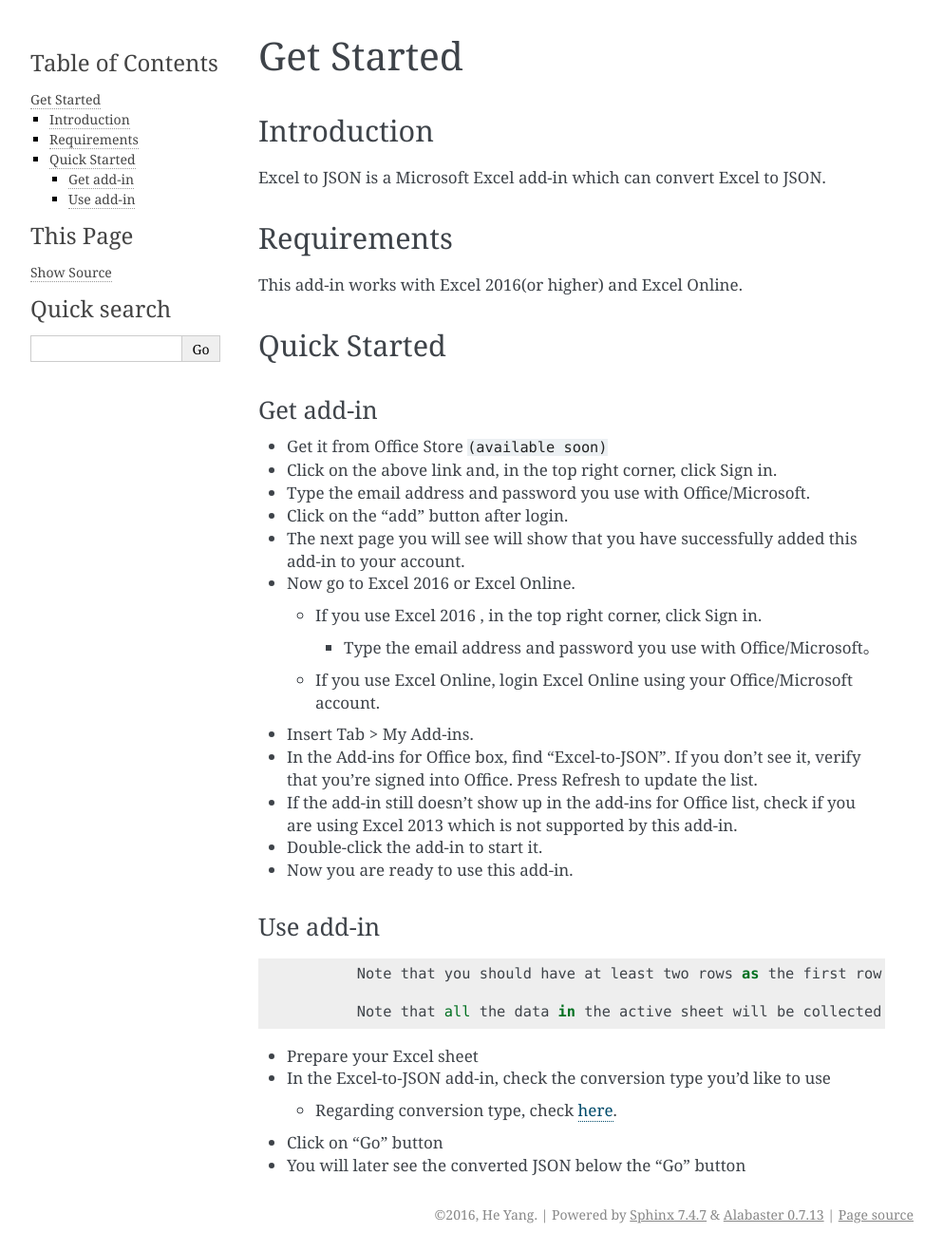
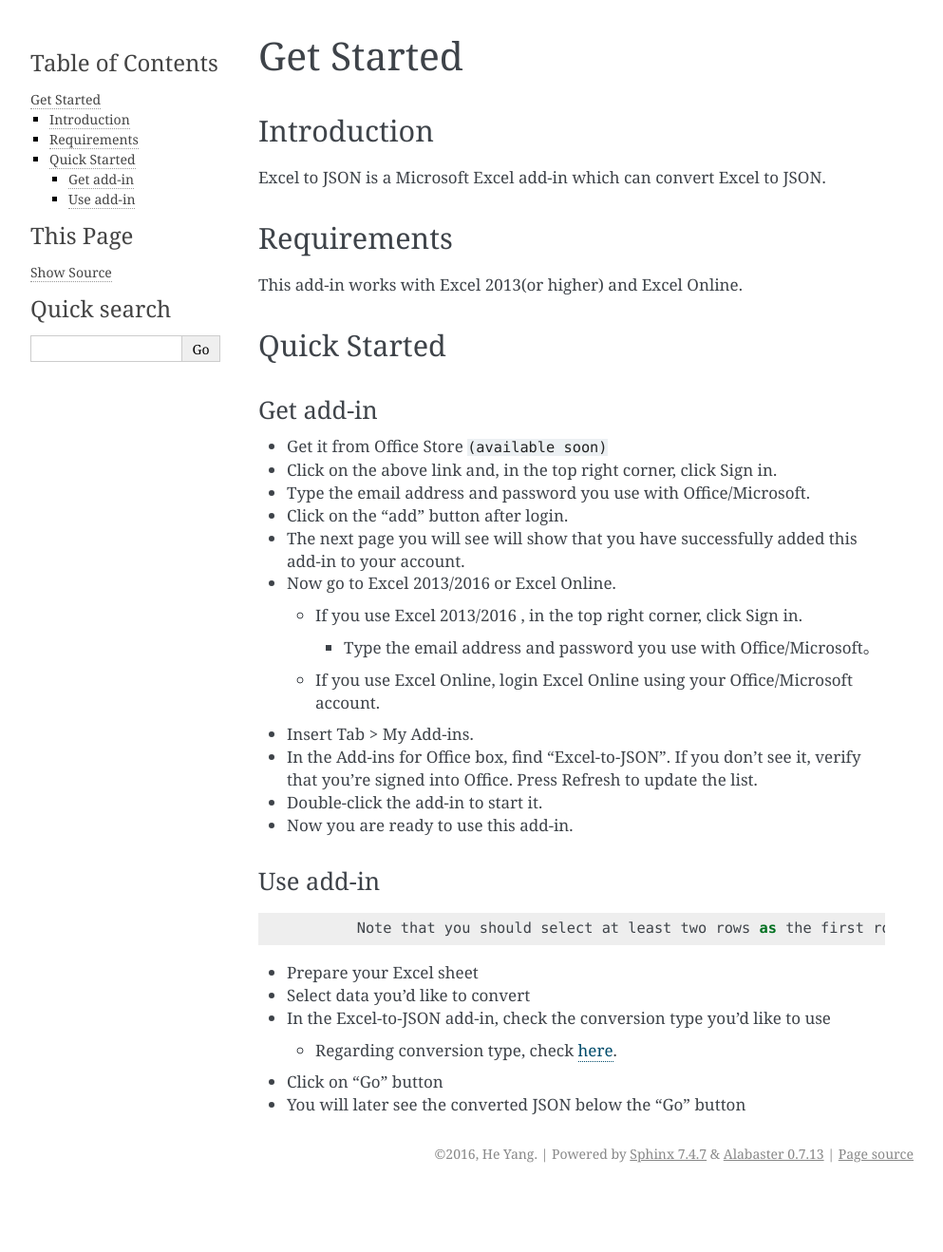
Before and after one commit to he-yang/Excel-to-JSON, a Sphinx documentation site: the page built from docs/getstarted.md, in a window 1280 px wide. Shown: the whole page at 95% size, without its empty margins (148-1141 px from the left). Built offline with Sphinx 7.4.7, drawn with Linux system fonts in a browser that asks for light colours; after the commit the page ends 1254 px from its top, so only the background shows below that.

Commit message:
Use Office instead of Excel. 2013 Suport

```diff
--- a/docs/getstarted.md
+++ b/docs/getstarted.md
@@ -5,7 +5,7 @@
 Excel to JSON is a Microsoft Excel add-in which can convert Excel to JSON.
  <a name="Requirements"></a>
 ## Requirements
-This add-in works with Excel 2016(or higher) and Excel Online.
+This add-in works with Excel 2013(or higher) and Excel Online.
  <a name="Quickstarted"></a>
 ## Quick Started
  <a name="Getadd-in"></a>
@@ -16,23 +16,21 @@
 * Type the email address and password you use with Office/Microsoft.
 * Click on the “add” button after login.
 * The next page you will see will show that you have successfully added this add-in to your account.
-* Now go to Excel 2016 or Excel Online.
-	* If you use Excel 2016 , in the top right corner, click Sign in.
+* Now go to Excel 2013/2016 or Excel Online.
+	* If you use Excel 2013/2016 , in the top right corner, click Sign in.
 		* Type the email address and password you use with Office/Microsoft。
 	* If you use Excel Online, login Excel Online using your Office/Microsoft account.
 * Insert Tab > My Add-ins.
 * In the Add-ins for Office box, find “Excel-to-JSON”. If you don’t see it, verify that you’re signed into Office. Press Refresh to update the list.
-* If the add-in still doesn’t show up in the add-ins for Office list, check if you are using Excel 2013 which is not supported by this add-in.
 * Double-click the add-in to start it.
 * Now you are ready to use this add-in.
  <a name="Useadd-in"></a>
 ### Use add-in
 
-		Note that you should have at least two rows as the first row will be considered as header.
-
-		Note that all the data in the active sheet will be collected for JSON conversion.
+		Note that you should select at least two rows as the first row will be considered as header.
 
 * Prepare your Excel sheet
+* Select data you'd like to convert
 * In the Excel-to-JSON add-in, check the conversion type you'd like to use
 	* Regarding conversion type, check [here](usage.md#Conversiontypes).
 * Click on "Go" button
```
Also changed, not shown: docs/usage.md (+2 -3 lines).
